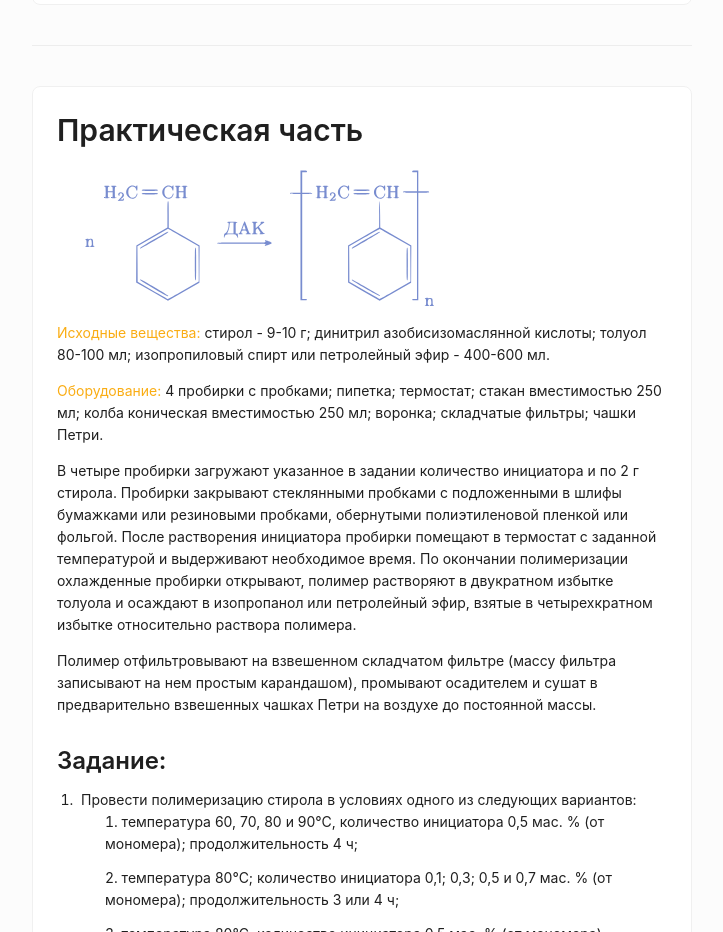
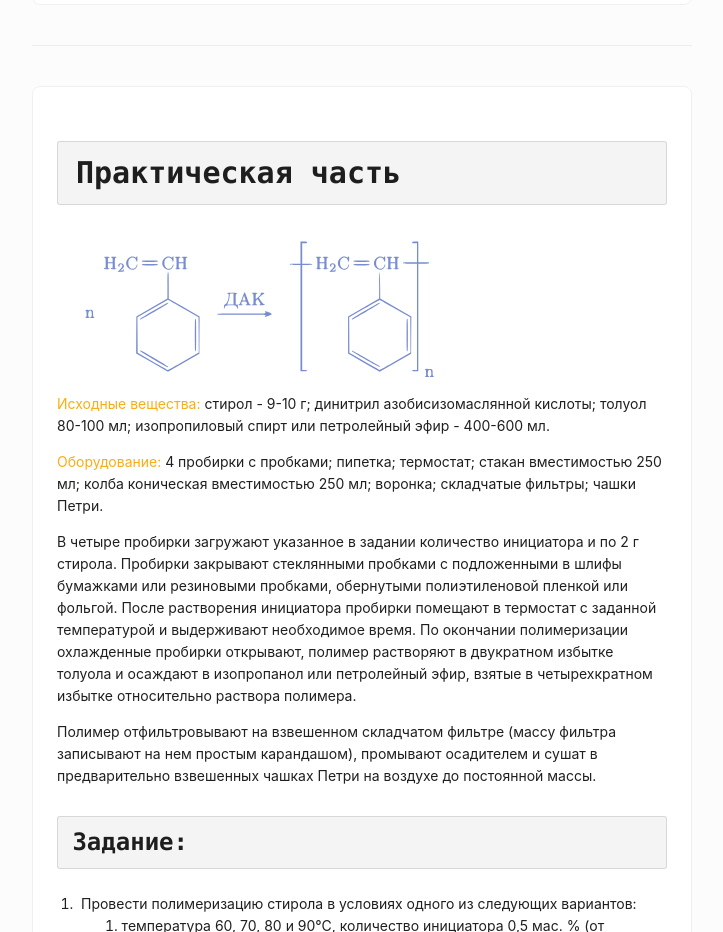
Before and after one commit to JSeniorSan/biomaterial-project-1, a Next.js app in the folder frontend/: page /lab_1 in a window 1280 px wide. Shown: the part 860-1792 px from the top of the page, without its empty margins (428-1151 px from the left). Built offline with nearby package versions, Linux system fonts and the light colour scheme.

Commit message:
fix some title tags

```diff
--- a/frontend/src/widgets/main/pub/lab-1.tsx
+++ b/frontend/src/widgets/main/pub/lab-1.tsx
@@ -72,7 +72,7 @@ const Lab_1 = () => {
                   level={2}
                   id="Практическая часть"
                   className="dark:text-white">
-                  Практическая часть
+                  <pre>Практическая часть</pre>
                 </Title>
                 <Image
                   src="/Lab1and2pic1.svg"
@@ -110,7 +110,7 @@ const Lab_1 = () => {
                   чашках Петри на воздухе до постоянной массы.
                 </Paragraph>
                 <Title level={3} className="dark:text-white">
-                  Задание:
+                  <pre>Задание:</pre>
                 </Title>
                 <Paragraph className="dark:text-white">
                   <Space direction="vertical" size={16}>
```
